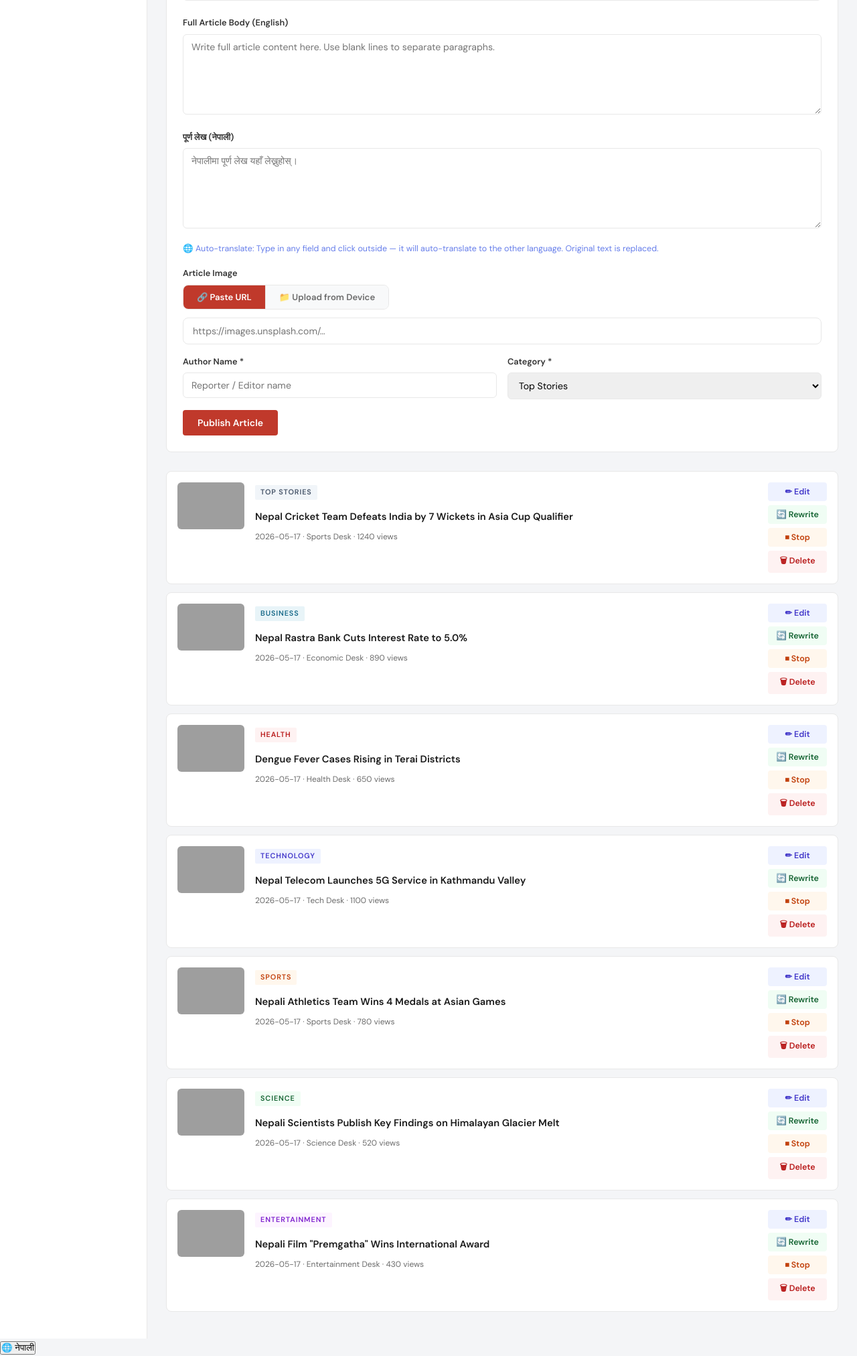
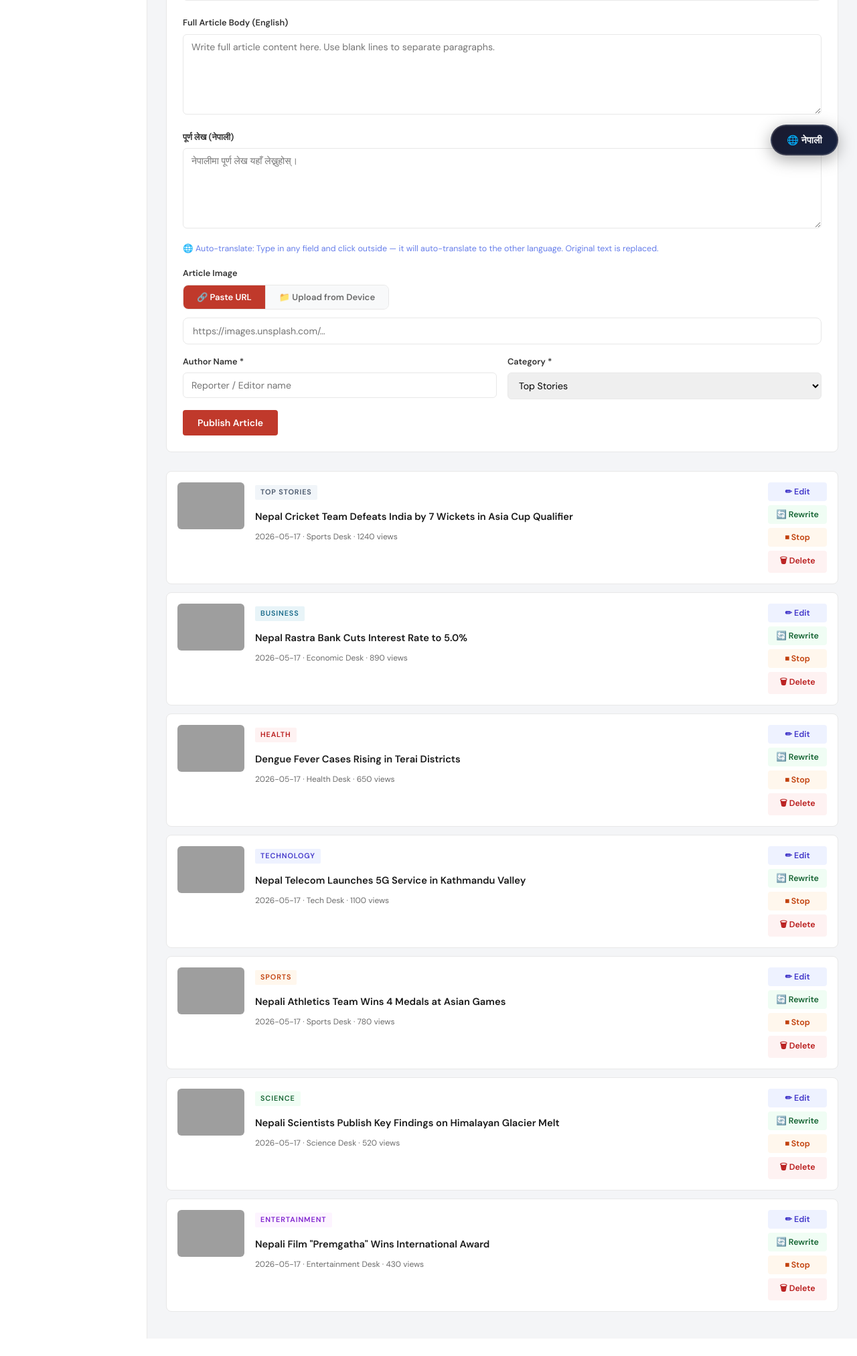
Before and after one commit to Sundesh280/news-portal-projects-, a PHP site: page /admin.php in a window 1280 px wide. Shown: the part 540-2564 px from the top of the page at 67% size. After the commit the page ends 2538 px from the top, so only its background shows below. Run offline with PHP 8.4, Linux system fonts and the light colour scheme; the visitor is signed in with stand-in values (Sample User, id 1); data comes from the database, SQL or seed files in the repository; grey boxes are pictures that could not be loaded.

Commit message:
Modified style.css

```diff
--- a/css/style.css
+++ b/css/style.css
@@ -812,3 +812,34 @@ a:hover {
   gap: 5px;
   color: #ccc;
 }
+
+/* ── Language Toggle (Floating) ───────────────────── */
+.lang-toggle-btn {
+  position: fixed;
+  bottom: 28px;
+  right: 28px;
+  z-index: 999;
+  background: linear-gradient(135deg, #1a1a2e 0%, #16213e 100%);
+  color: #fff;
+  border: 2px solid rgba(255, 255, 255, 0.15);
+  border-radius: 50px;
+  padding: 12px 22px;
+  font-family: var(--font-ui);
+  font-size: 0.88rem;
+  font-weight: 700;
+  cursor: pointer;
+  box-shadow: 0 6px 24px rgba(0, 0, 0, 0.35);
+  transition: all 0.3s ease;
+  letter-spacing: 0.02em;
+}
+
+.lang-toggle-btn:hover {
+  transform: translateY(-3px) scale(1.05);
+  box-shadow: 0 10px 32px rgba(0, 0, 0, 0.45);
+  border-color: var(--red);
+  background: linear-gradient(135deg, #0d0d1a 0%, #1a1a3e 100%);
+}
+
+.lang-toggle-btn:active {
+  transform: translateY(0) scale(0.98);
+}
```
